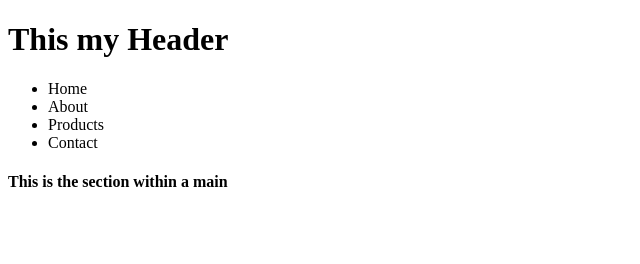
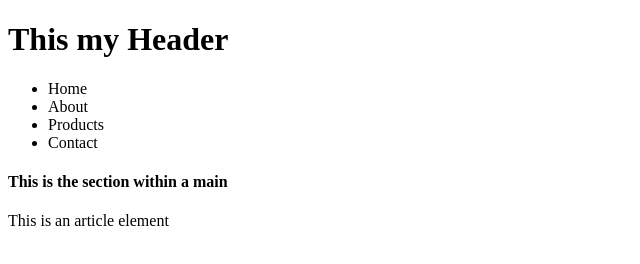
Before and after one commit to QueMnqika/webDev-exercise1, a plain HTML site: page index.html in a window 1280 px wide. Shown: the whole page, without its empty margins (0-640 px from the left). Drawn offline with Linux system fonts and the light colour scheme.

Commit message:
added an article

```diff
--- a/index.html
+++ b/index.html
@@ -24,6 +24,9 @@
         <!-- section -->
         <section>
             <h4>This is the section within a main</h4>
+
+            <!-- article -->
+            <article>This is an article element</article>
         </section>
     </main>
 </body>
```
